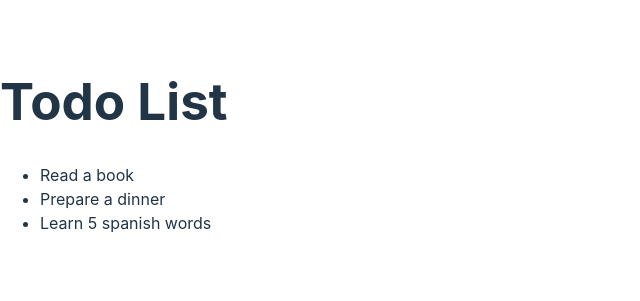
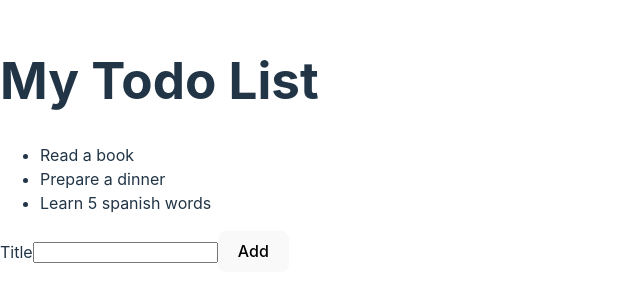
Before and after one commit to JaneGH/react-todo, a React (Vite) app: page / in a window 1280 px wide. Shown: the part 255-556 px from the top of the page, without its empty margins (0-640 px from the left). Built offline with nearby package versions, Linux system fonts and the light colour scheme.

Commit message:
added components AddTodoForm and TodoList

```diff
--- /dev/null
+++ b/src/AddTodoForm.jsx
@@ -0,0 +1,13 @@
+import React from "react";
+
+const AddTodoForm = () => {
+  return (
+    <form>
+      <label htmlFor="todoTitle">Title</label>
+      <input type="text" id="todoTitle" />
+      <button type="submit">Add</button>
+    </form>
+  );
+};
+
+export default AddTodoForm;
--- a/src/App.jsx
+++ b/src/App.jsx
@@ -1,22 +1,15 @@
-import React from 'react';
+import React from "react";
+import TodoList from "./TodoList";
+import AddTodoForm from "./AddTodoForm";
 
-const todoList = [
-  { id: 1, title: "Read a book" },
-  { id: 2, title: "Prepare a dinner" },
-  { id: 3, title: "Learn 5 spanish words" }
-];
-
-function App() {
+const App = () => {
   return (
     <div>
-      <h1>Todo List</h1>
-      <ul>
-        {todoList.map((todo) => (
-          <li key={todo.id}>{todo.title}</li>
-        ))}
-      </ul>
+      <h1>My Todo List</h1>
+      <TodoList />
+      <AddTodoForm />
     </div>
   );
-}
+};
 
 export default App;
--- /dev/null
+++ b/src/TodoList.jsx
@@ -0,0 +1,21 @@
+import React from "react";
+
+const TodoList = () => {
+  const todoList = [
+    { id: 1, title: "Read a book" },
+    { id: 2, title: "Prepare a dinner" },
+    { id: 3, title: "Learn 5 spanish words" },
+  ];
+
+  return (
+    <>
+      <ul>
+        {todoList.map((todo) => (
+          <li key={todo.id}>{todo.title}</li>
+        ))}
+      </ul>
+    </>
+  );
+};
+
+export default TodoList;
```
